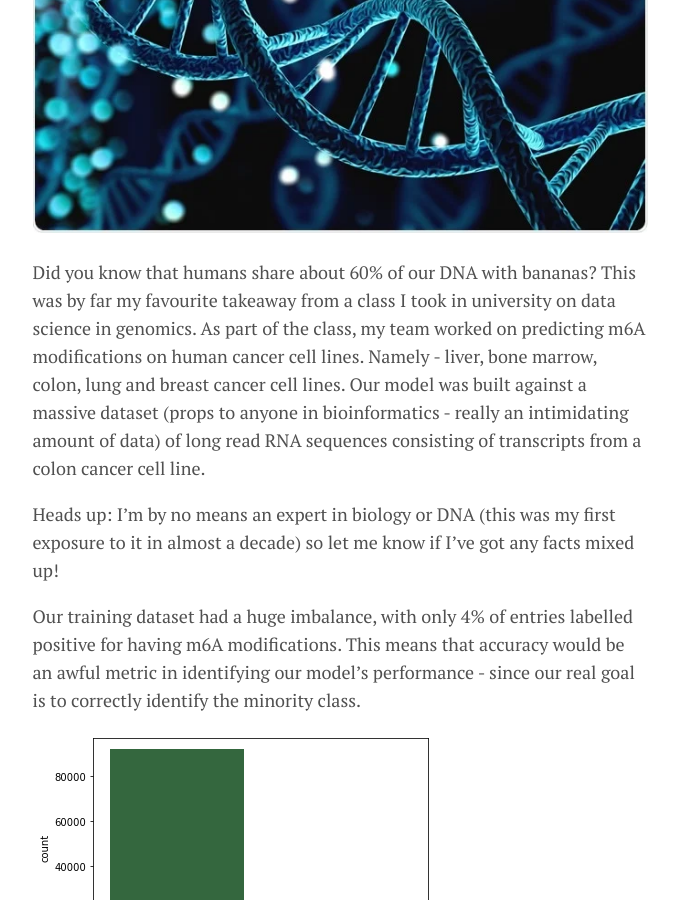
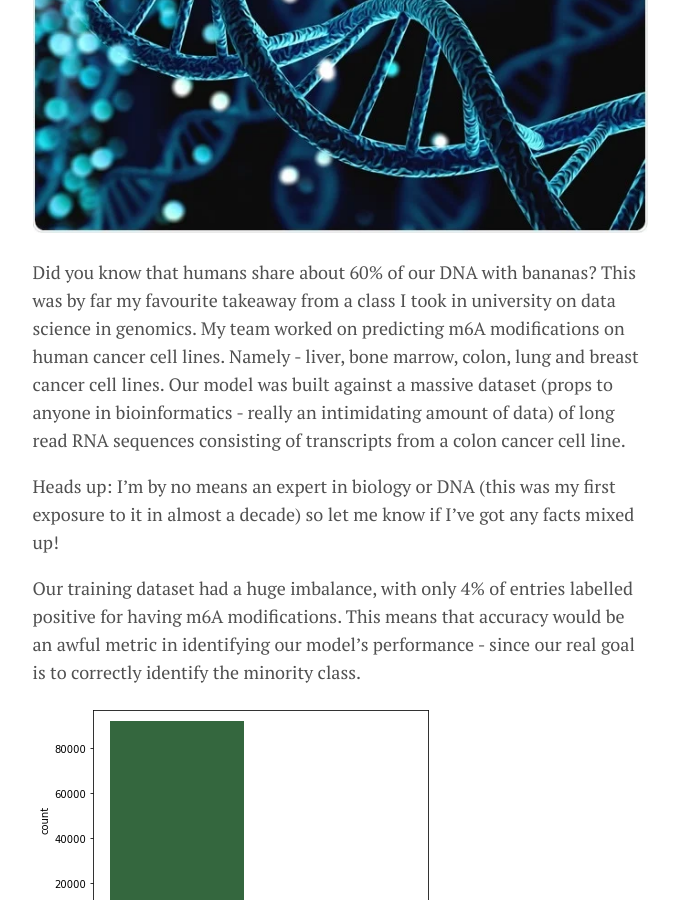
Before and after one commit to shreyasriram4/shreyasriram4.github.io, a Jekyll site: the page built from _posts/2022-11-01-genomics-project.md, in a window 1280 px wide and 900 px high, scrolled down 331 px. Shown: the whole window, without its empty margins (300-979 px from the left). Built offline with Jekyll 4.4.1, drawn with Linux system fonts in a browser that asks for light colours.

Commit message:
Update 2022-11-01-genomics-project.md

```diff
--- a/_posts/2022-11-01-genomics-project.md
+++ b/_posts/2022-11-01-genomics-project.md
@@ -7,7 +7,7 @@
 image: dna.png
 ---
 
-Did you know that humans share about 60% of our DNA with bananas? This was by far my favourite takeaway from a class I took in university on data science in genomics. As part of the class, my team worked on predicting m6A modifications on human cancer cell lines. Namely - liver, bone marrow, colon, lung and breast cancer cell lines. Our model was built against a massive dataset (props to anyone in bioinformatics - really an intimidating amount of data) of long read RNA sequences consisting of transcripts from a colon cancer cell line.
+Did you know that humans share about 60% of our DNA with bananas? This was by far my favourite takeaway from a class I took in university on data science in genomics. My team worked on predicting m6A modifications on human cancer cell lines. Namely - liver, bone marrow, colon, lung and breast cancer cell lines. Our model was built against a massive dataset (props to anyone in bioinformatics - really an intimidating amount of data) of long read RNA sequences consisting of transcripts from a colon cancer cell line.
 
 Heads up: I'm by no means an expert in biology or DNA (this was my first exposure to it in almost a decade) so let me know if I've got any facts mixed up!
 
```
